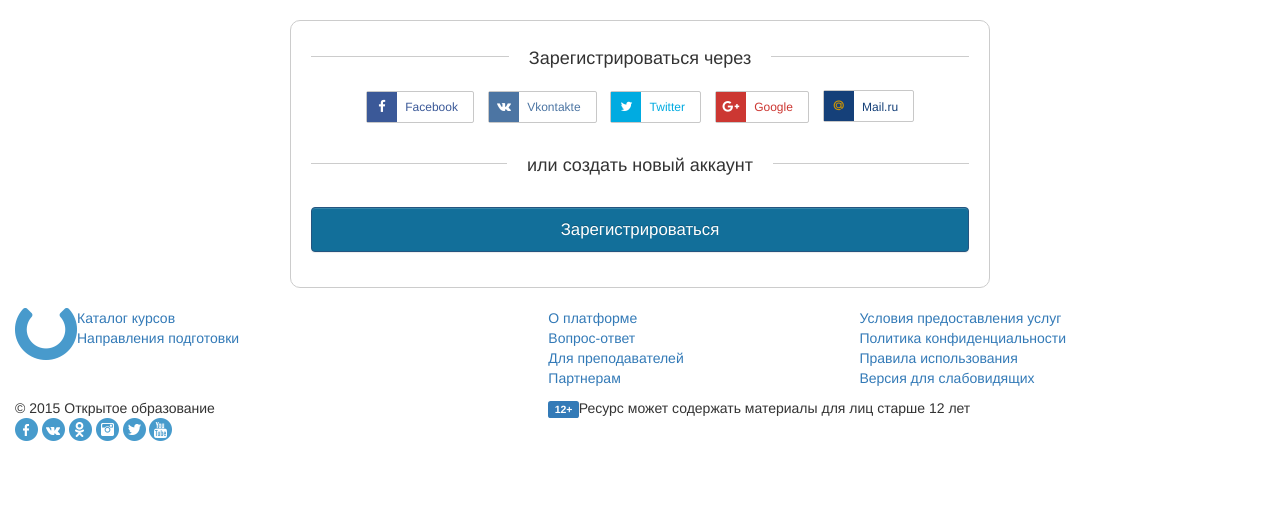
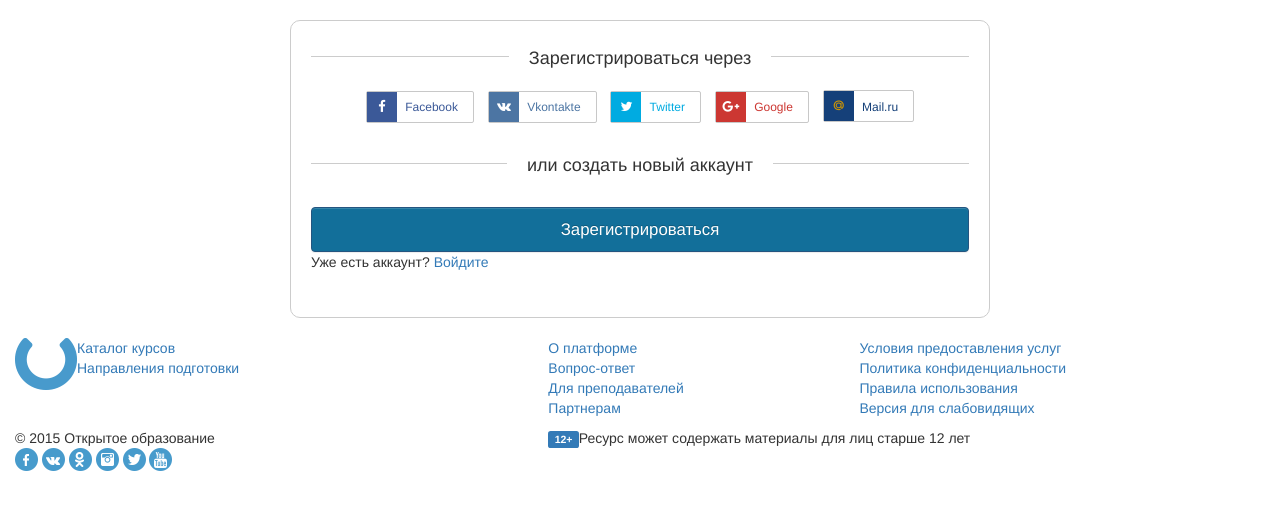
Before and after one commit to mico/npoed-sso-edx, a Django app: template templates/registration/registration_form.html in a window 1280 px wide. Shown: the part 48-558 px from the top of the page. Run offline with Django 3.2, Linux system fonts and the light colour scheme; the template is opened without the code that fills it: most values are stand-ins (such as "Sample title", 1, 10 or a date in 2020); some libraries are stand-ins or nearby versions; some web fonts are replaced.

Commit message:
Форма регистрации - ссылка на вход для уже зарегистрированных

```diff
--- a/templates/registration/registration_form.html
+++ b/templates/registration/registration_form.html
@@ -32,6 +32,7 @@
       		<input type="submit" class="btn btn-primary btn-submit" value="Зарегистрироваться" >
 	      </div>
       </form>
+      <p>Уже есть аккаунт? <a href="{% url 'login' %}">Войдите</a></p>
     </div>
   </div>
 
```
